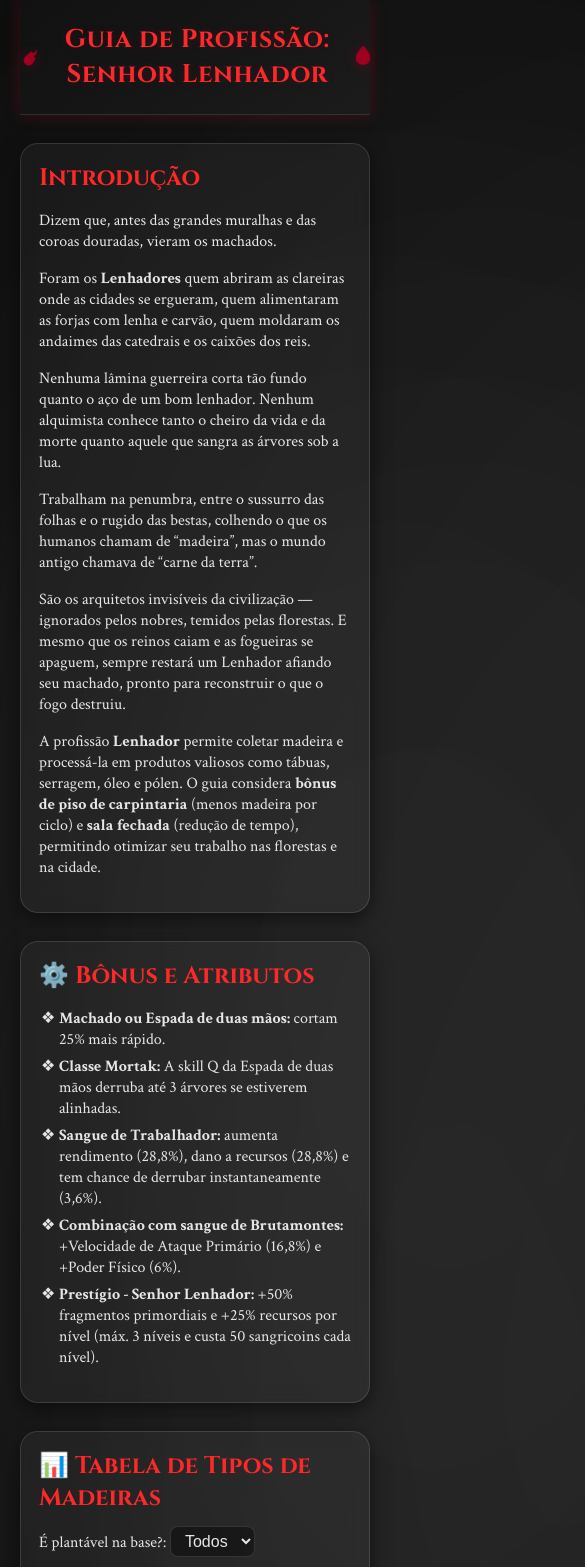
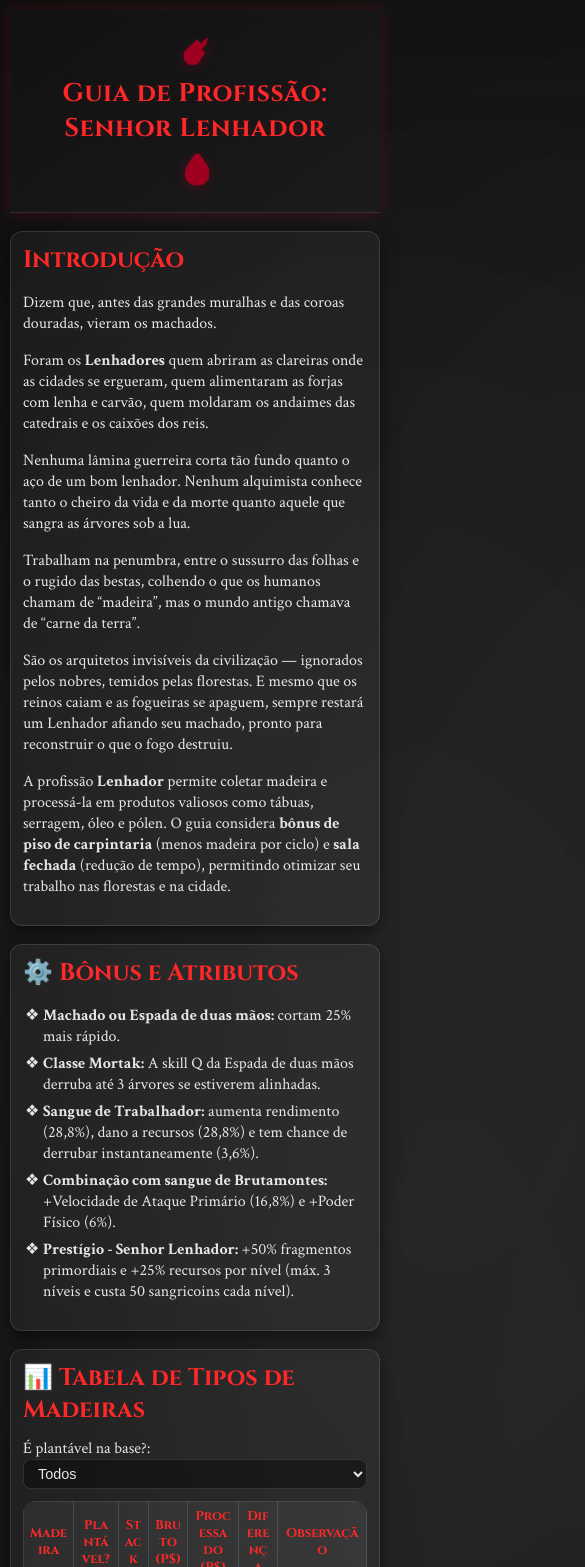
Before and after one commit to felipetmartins/guia-profissao-lenhador, a plain HTML site: page index.html in a window 390 px wide. Shown: the top 1567 px of the page, 585 px wide, since content can reach past the window. Drawn offline with Linux system fonts and the light colour scheme.

Commit message:
responsivo

```diff
--- a/style.css
+++ b/style.css
@@ -1,5 +1,3 @@
-/* ===== Tema Gótico Vítreo Moderno com Névoa Realista ===== */
-
 :root {
   --vermelho-sangue: #a00020;
   --vermelho-brilho: #FF2829;
@@ -10,7 +8,6 @@
   --borda: rgba(255, 255, 255, 0.12);
 }
 
-/* ===== Corpo ===== */
 body {
   font-family: "Crimson Text", serif;
   background: #0b0b0b;
@@ -21,7 +18,6 @@ body {
   position: relative;
 }
 
-/* ===== NÉVOA MELHORADA ===== */
 .fog-layer {
   position: fixed;
   top: 0;
@@ -61,7 +57,6 @@ body {
   animation: fogDriftC 160s ease-in-out infinite;
 }
 
-/* Movimento irregular e cruzado */
 @keyframes fogDriftA {
   0%   { transform: translate(-15%, -10%) scale(1) rotate(0deg); }
   25%  { transform: translate(10%, -5%) scale(1.05) rotate(3deg); }
@@ -86,7 +81,6 @@ body {
   100% { transform: translate(-5%, 5%) scale(1) rotate(0deg); }
 }
 
-/* ===== Cabeçalho ===== */
 header {
   background: linear-gradient(145deg, var(--cinza-escuro), var(--cinza-meio));
   color: var(--vermelho-brilho);
@@ -102,6 +96,7 @@ header {
   align-items: center;
   justify-content: center;
   gap: 14px;
+  flex-wrap: wrap;
 }
 
 h1 {
@@ -122,7 +117,6 @@ h1 {
 .icon-axe { width: 44px; height: 44px; }
 .icon-drop { width: 36px; height: 44px; }
 
-/* ===== Seções ===== */
 section {
   background: var(--vidro);
   border: 1px solid var(--borda);
@@ -133,13 +127,18 @@ section {
   backdrop-filter: blur(8px);
 }
 
+.section-content {
+  display: flex;
+  flex-wrap: wrap;
+  gap: 16px;
+}
+
 h2 {
   font-family: "Cinzel", serif;
   color: var(--vermelho-brilho);
   margin: 0 0 12px 0;
 }
 
-/* ===== Tabelas ===== */
 table {
   width: 100%;
   border-collapse: collapse;
@@ -153,6 +152,7 @@ table th, table td {
   border: 1px solid var(--borda);
   padding: 10px;
   text-align: center;
+  word-break: break-word;
 }
 
 table th {
@@ -165,7 +165,6 @@ table tr:hover {
   background: rgba(255,255,255,0.06);
 }
 
-/* ===== Ícones e destaques ===== */
 .ic {
   vertical-align: middle;
   fill: currentColor;
@@ -187,7 +186,6 @@ table tr:hover {
   align-items: center;
 }
 
-/* ===== Filtros e listas ===== */
 select {
   background: rgba(0,0,0,0.4);
   border: 1px solid var(--borda);
@@ -206,7 +204,6 @@ li {
   margin-bottom: 6px;
 }
 
-/* ===== Rodapé ===== */
 footer {
   text-align: center;
   font-size: 0.9em;
@@ -215,10 +212,35 @@ footer {
   padding-bottom: 20px;
 }
 
-/* ===== Responsividade ===== */
+img, video {
+  max-width: 100%;
+  height: auto;
+}
+
+@media (max-width: 1024px) {
+  section {
+    padding: 16px;
+    margin: 24px 0;
+  }
+}
+
+@media (max-width: 768px) {
+  body { padding: 15px; }
+  h1 { font-size: 1.9rem; }
+  .logo { gap: 10px; }
+  .icon-axe { width: 40px; height: 40px; }
+  .icon-drop { width: 32px; height: 40px; }
+  table th, table td { padding: 8px; font-size: 0.9rem; }
+}
+
 @media (max-width: 640px) {
+  body { padding: 10px; }
   h1 { font-size: 1.6rem; }
-  .logo { gap: 8px; }
+  .logo { flex-direction: column; gap: 8px; }
   .icon-axe { width: 36px; height: 36px; }
   .icon-drop { width: 28px; height: 36px; }
+  section { padding: 12px; margin: 18px 0; border-radius: 12px; }
+  table th, table td { padding: 6px; font-size: 0.8rem; }
+  select { width: 100%; font-size: 0.9rem; }
+  footer { font-size: 0.8rem; padding-bottom: 15px; }
 }
```
